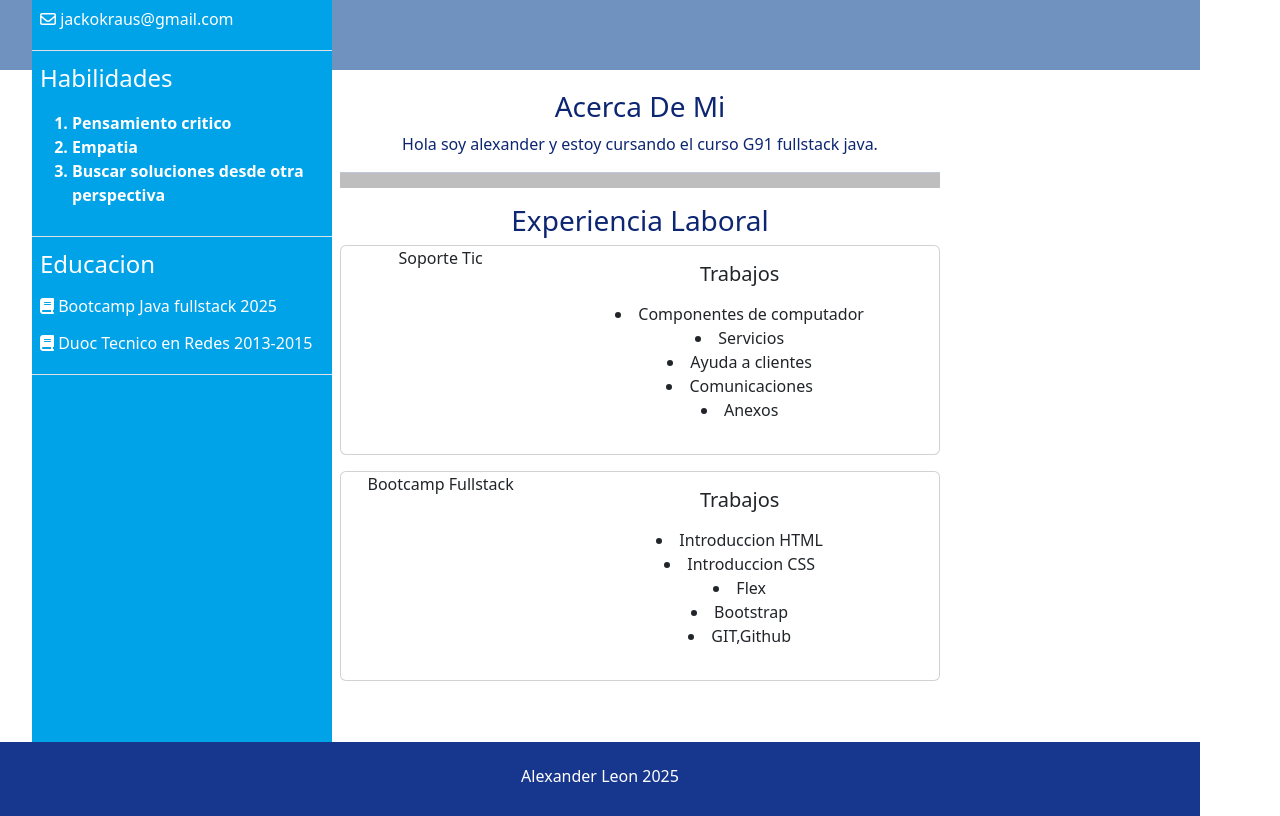
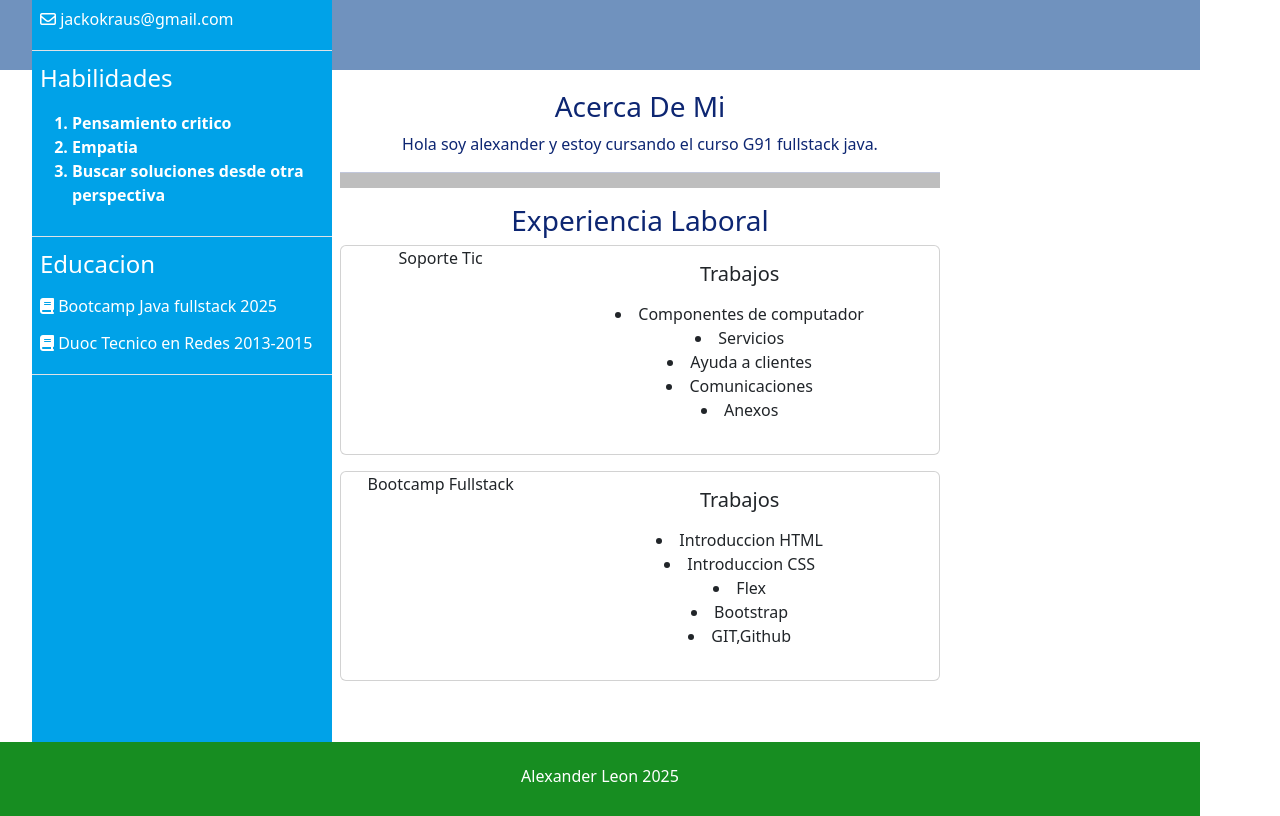
Before and after one commit to jackokraus/jackokraus.github.io, a plain HTML site: page index.html in a window 1280 px wide. Shown: the part 258-1074 px from the top of the page. Drawn offline with nearby package versions, Linux system fonts and the light colour scheme.

Commit message:
Se cambia el color de fondo del footer. Se corrige el cierre de la etiqueta <ol>.

```diff
--- a/assets/css/style.css
+++ b/assets/css/style.css
@@ -61,5 +61,5 @@ footer{
     padding-top: 22px;
     color: white;
     width: 1200px;
-    background-color: rgb(23, 54, 141);
+    background-color: rgb(23, 141, 33);
 }
```
Also changed, not shown: index.html (+1 -1 lines).
